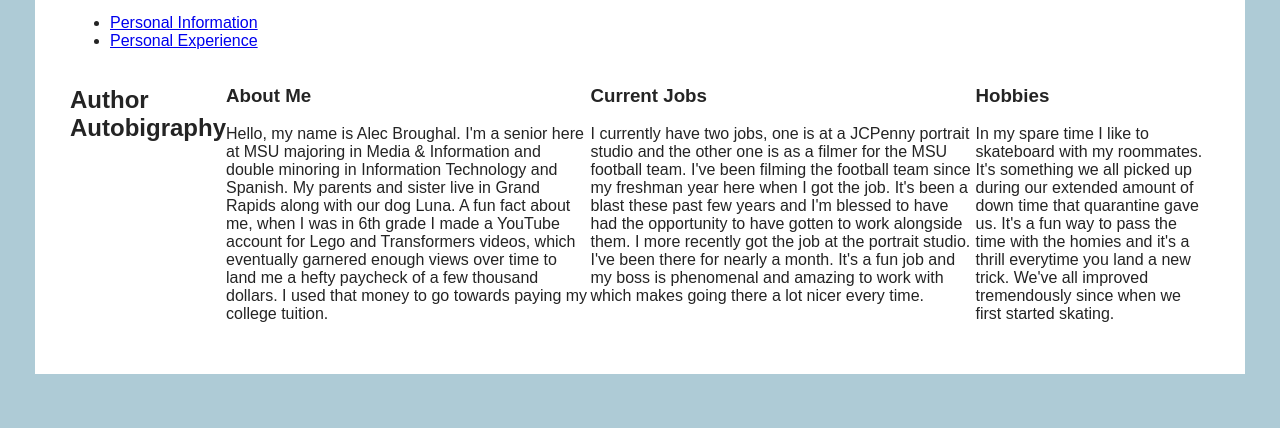
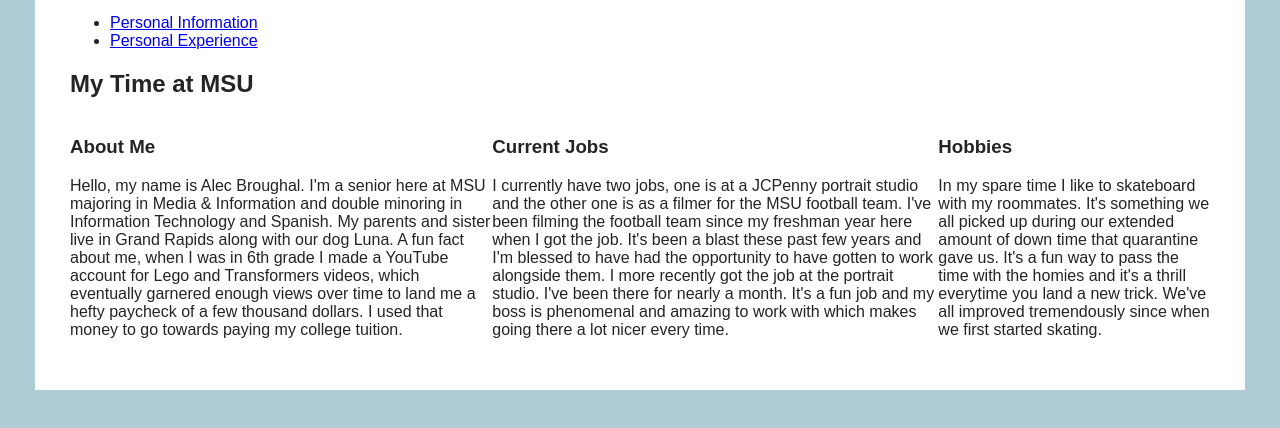
Before and after one commit to broughal/mi349_final, a plain HTML site: page index.html in a window 1280 px wide. Shown: the part 146-574 px from the top of the page. Drawn offline with Linux system fonts and the light colour scheme.

Commit message:
Update index.html

```diff
--- a/index.html
+++ b/index.html
@@ -21,8 +21,8 @@
         </nav>
     </header>
 
+    <h2>My Time at MSU</h2>
     <section>
-        <h2>Author Autobigraphy</h2>
         <article>
             <h3>About Me</h3>
             <div class="intro"></div><p>Hello, my name is Alec Broughal. I'm a senior here at MSU majoring in Media & Information and double minoring in Information Technology and Spanish. My parents and sister live in Grand Rapids along with our dog Luna. A fun fact about me, when I was in 6th grade I made a YouTube account for Lego and Transformers videos, which eventually garnered enough views over time to land me a hefty paycheck of a few thousand dollars. I used that money to go towards paying my college tuition.</p>
```
